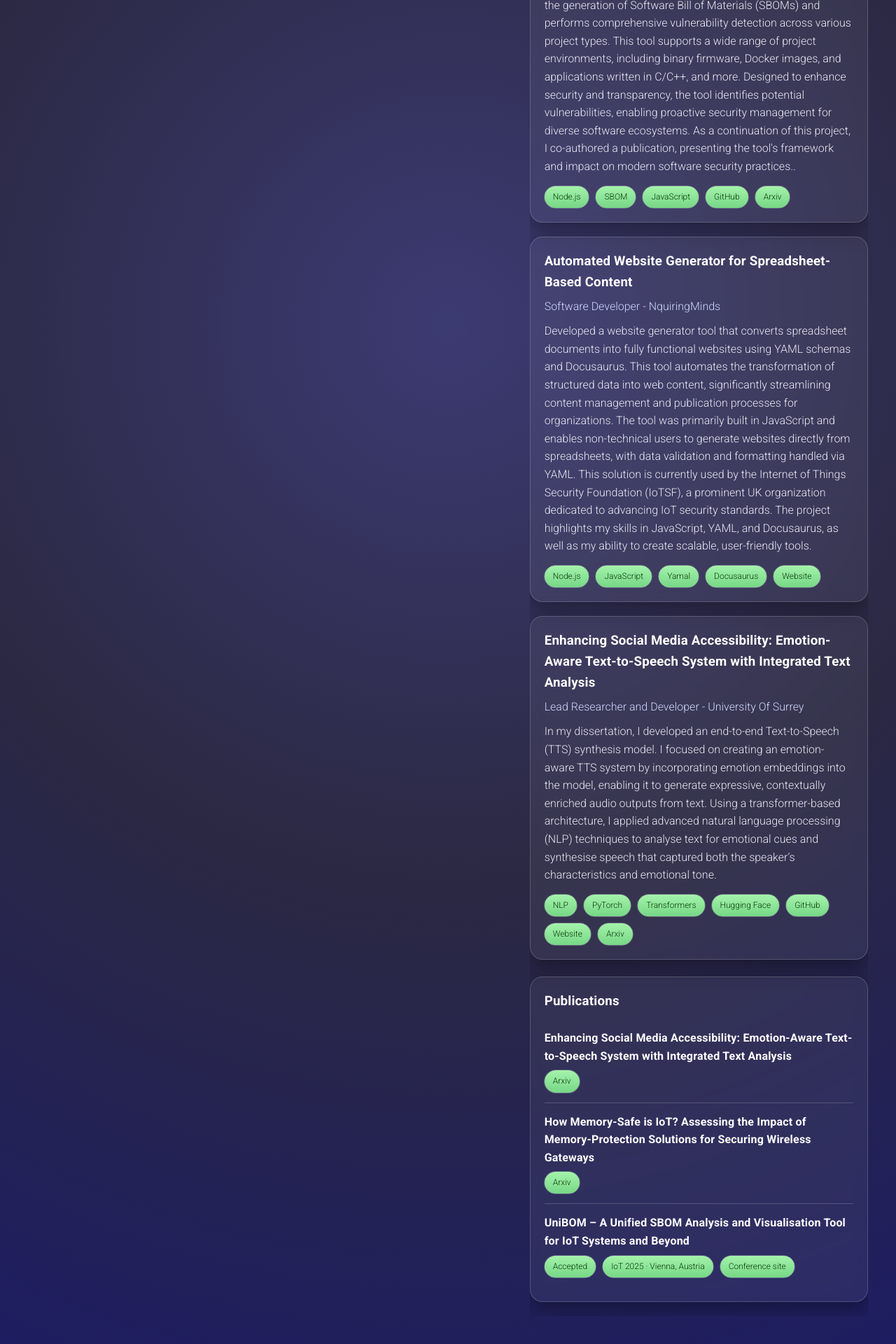
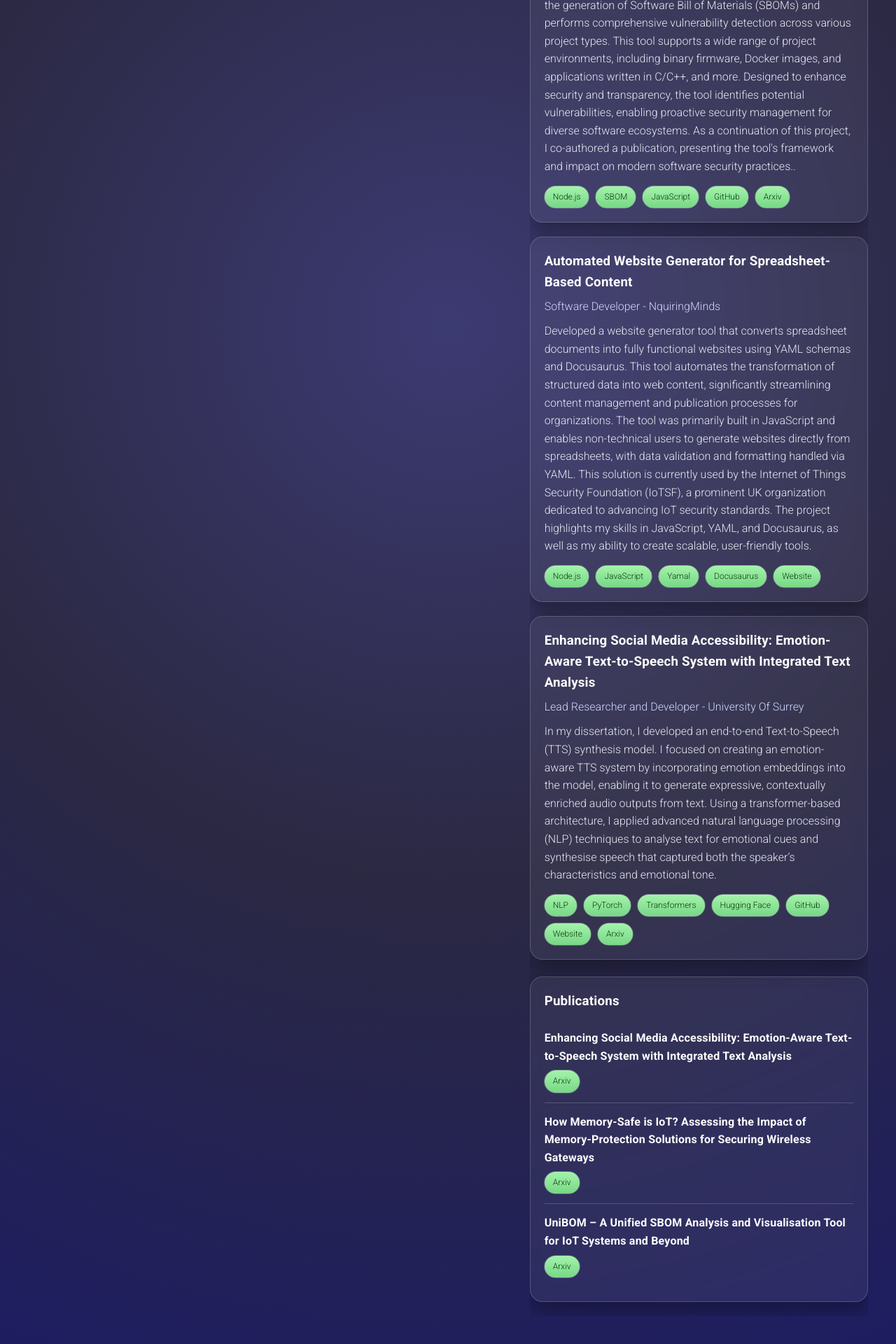
Before and after one commit to ionut-cmd/static-porto, a Jekyll site: the page built from index.md, in a window 1280 px wide. Shown: the part 993-2913 px from the top of the page at 70% size. Built offline with Jekyll 4.4.1, drawn with Linux system fonts in a browser that asks for light colours.

Commit message:
update axiv link

```diff
--- a/_layouts/default.html
+++ b/_layouts/default.html
@@ -182,9 +182,7 @@
                                         UniBOM – A Unified SBOM Analysis and Visualisation Tool for IoT Systems and Beyond
                                     </h4>
                                     <div class="pub-meta">
-                                        <span class="tag">Accepted</span>
-                                        <span class="tag">IoT 2025 · Vienna, Austria</span>
-                                        <a href="https://iot-conference.org/iot2025/" target="_blank" class="tag">Conference site</a>
+                                        <a href="https://arxiv.org/abs/2511.22359" target="_blank" class="tag">Arxiv</a>
                                     </div>
                                 </div>
                             </li>
```
